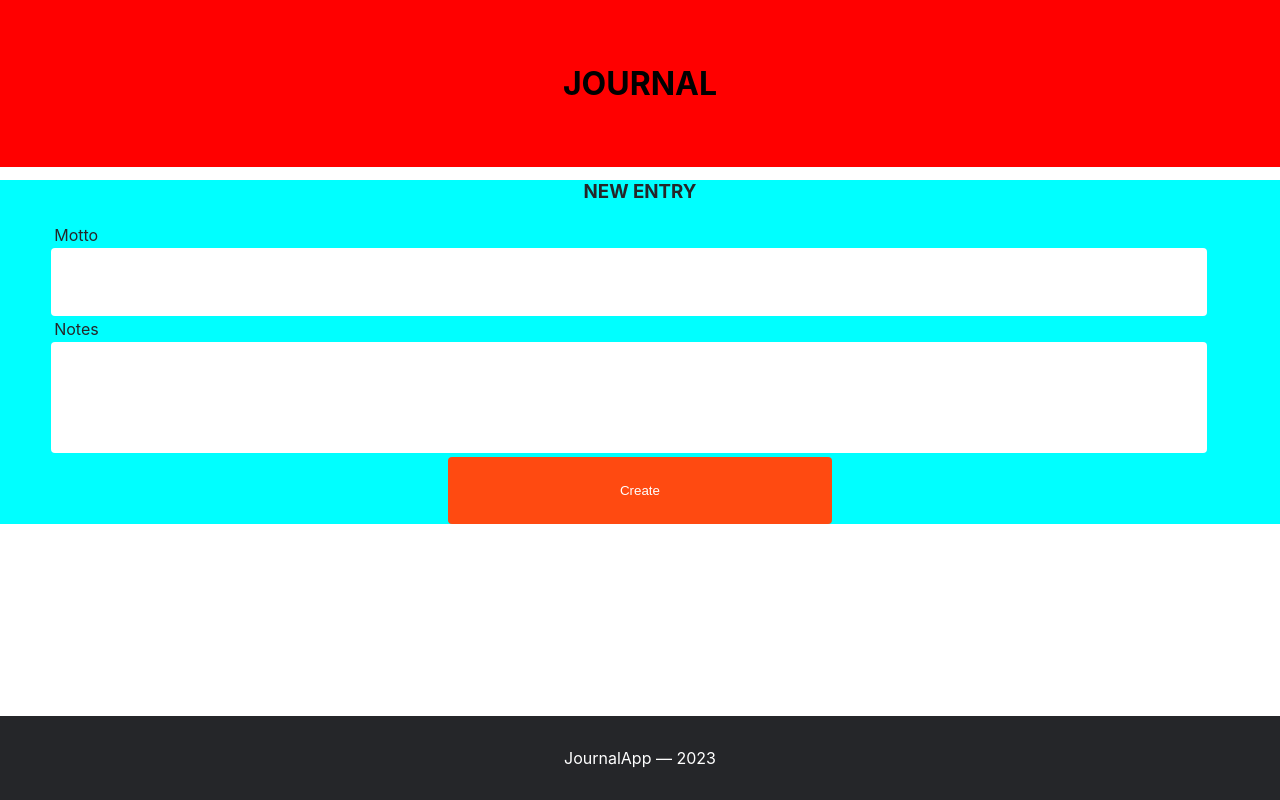
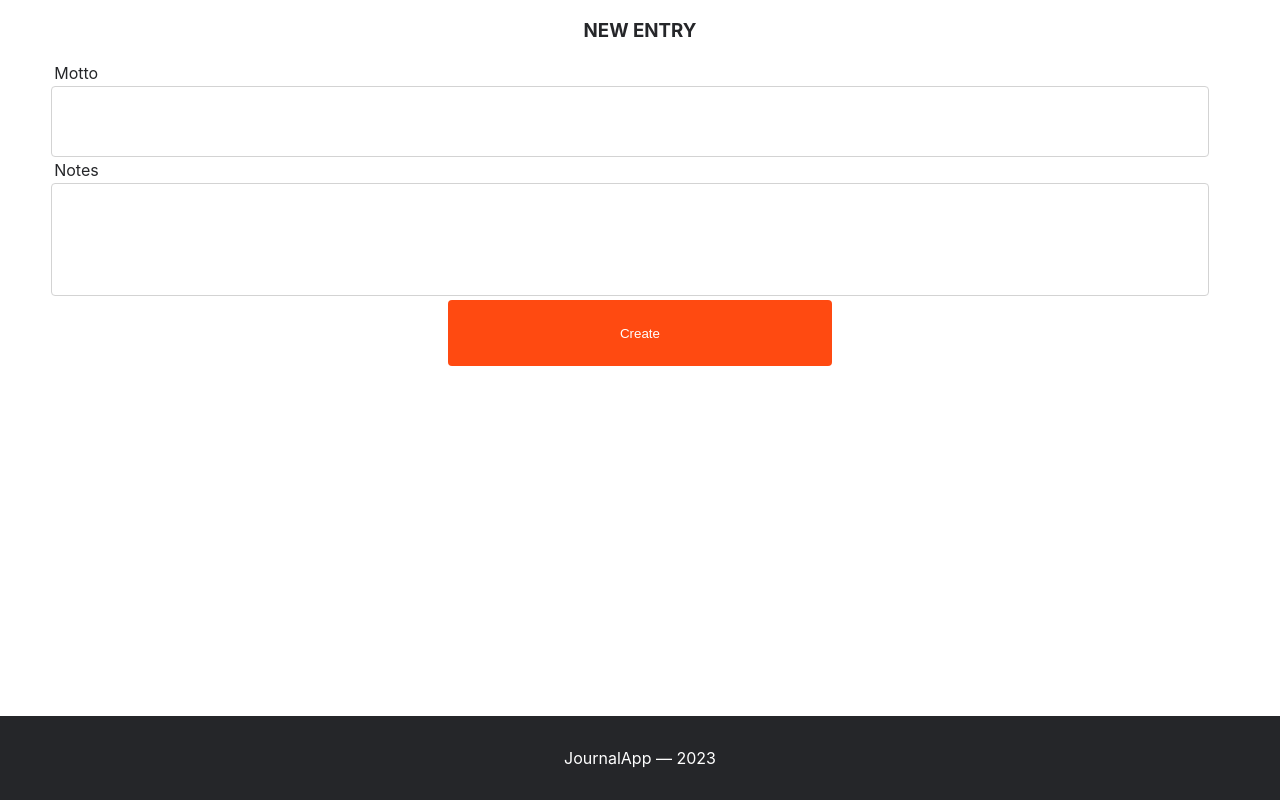
Before and after one commit to Katemuya/journal-app, a React (Create React App) app: page / in a window 1280 px wide. Built offline with nearby package versions, Linux system fonts and the light colour scheme; the HTML template or start-up script is replaced by a standard one.

Commit message:
"edit Form .css and .js"

```diff
--- a/src/components/Form/Form.css
+++ b/src/components/Form/Form.css
@@ -1,8 +1,12 @@
+.content {
+  max-width: 80%;
+  margin: 10em auto 6em auto;
+}
+
 form {
-  background-color: aqua;
+  background-color: #ffffff;
   position: relative;
   color: #252629;
-  margin-top: 10em;
   display: block;
 }
 h3 {
@@ -15,20 +19,18 @@
 }
 
 input {
-  background-color: #ffffff;
   height: 5em;
   width: 90%;
   border-radius: 4px;
-  border: 2px #e4e8f0;
+  border: 1px solid lightgray;
   margin-left: 4%;
 }
 
 textarea {
-  background-color: #ffffff;
   width: 90%;
   resize: none;
   height: 8em;
-  border: 2px #e4e8f0;
+  border: 1px solid lightgray;
   border-radius: 4px;
   margin-left: 4%;
 }
--- a/src/components/Form/Form.js
+++ b/src/components/Form/Form.js
@@ -1,10 +1,19 @@
 import "./Form.css";
-export default function Form() {
+export default function Form({ onAddEntry }) {
+  function handleSubmit(event) {
+    event.preventDefault();
+    const formData = new FormData(event.target);
+    const data = Object.fromEntries(formData);
+    console.log(data);
+
+    onAddEntry(data);
+    event.target.reset();
+    event.target.elements.motto.focus();
+  }
   return (
     <>
-      (//Form section)
       <div>
-        <form id="form">
+        <form id="form" onSubmit={handleSubmit}>
           <h3>NEW ENTRY</h3>
           <label for="motto"> Motto</label>
           <input type="text" id="motto" name="motto"></input>
```
